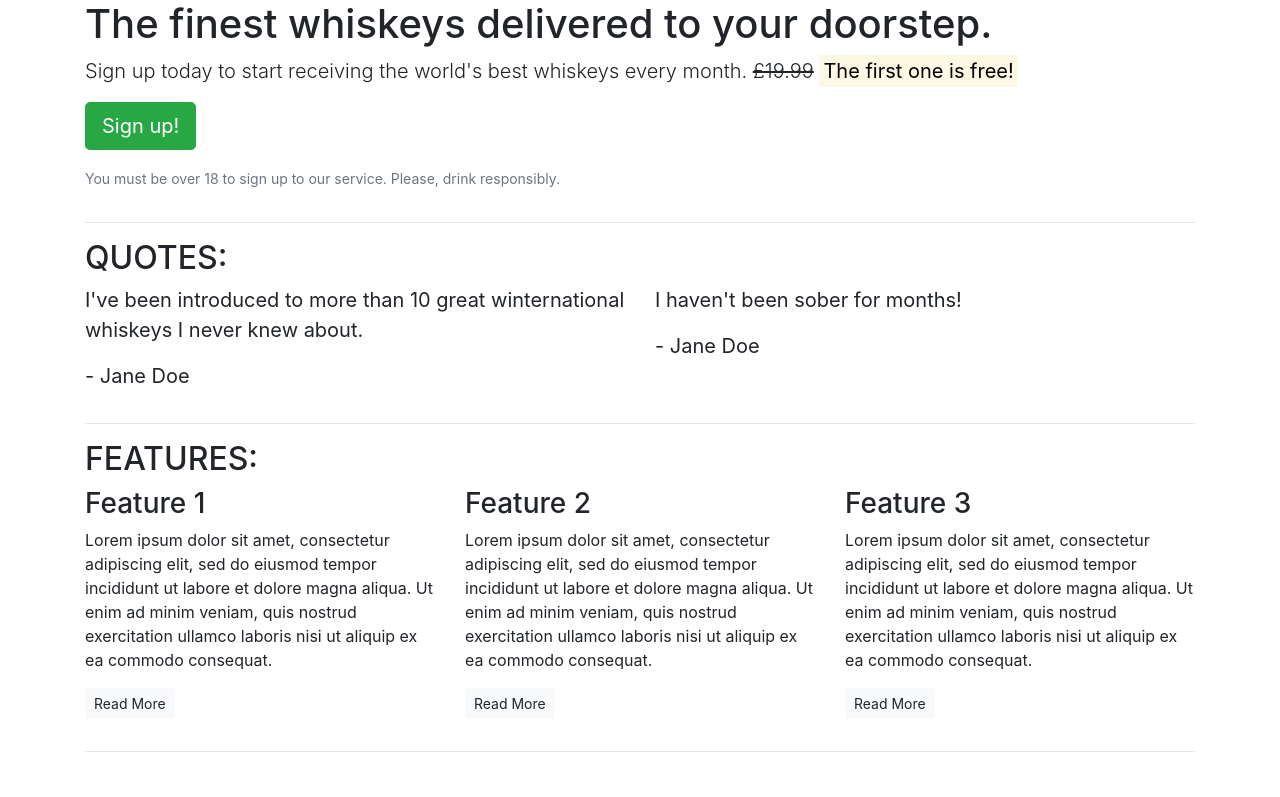
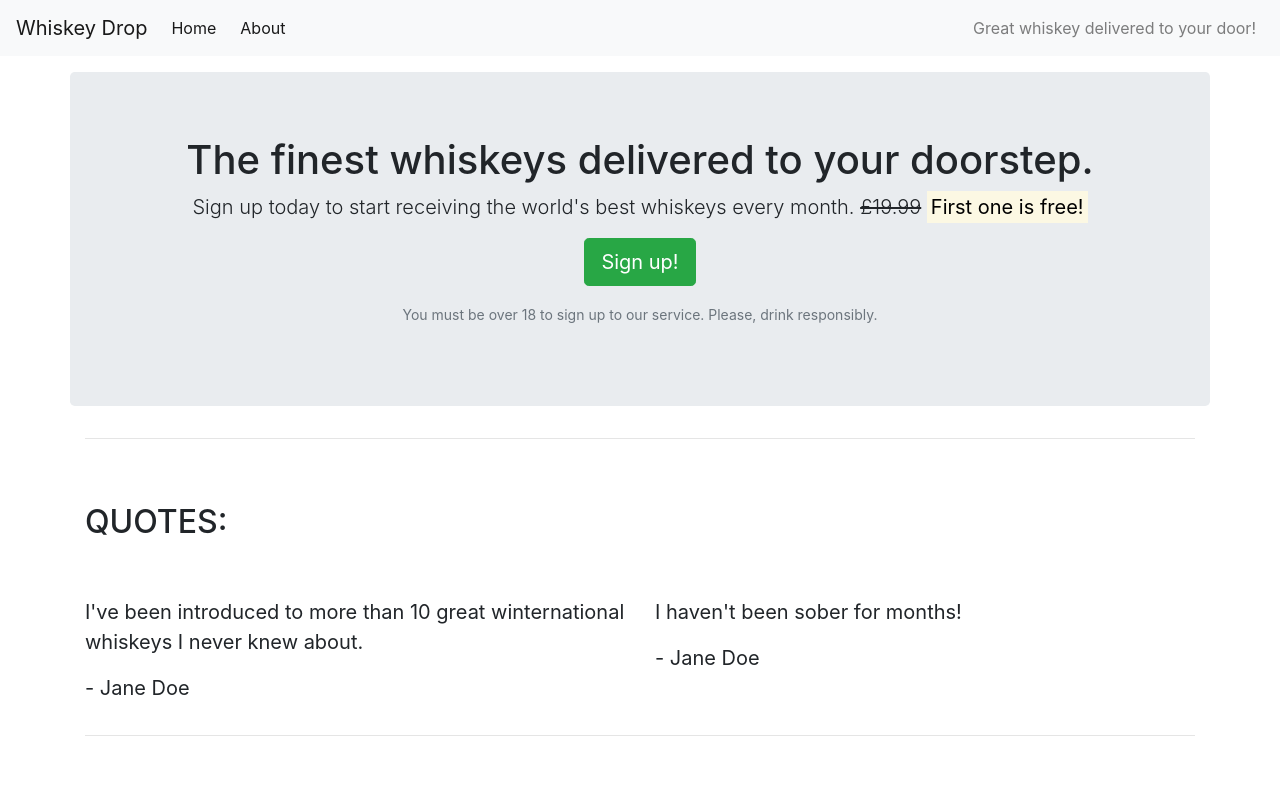
Before and after one commit to emmy-codes/pp4-practice, a plain HTML site: page index.html in a window 1280 px wide. Shown: the top 797 px of the page. Drawn offline with nearby package versions, Linux system fonts and the light colour scheme.

Commit message:
Improve spacing and add jumbotron to intro text

```diff
--- a/index.html
+++ b/index.html
@@ -20,20 +20,32 @@
   </head>
 
   <body>
-    <article class="container">
+    <nav class="navbar navbar-light bg-light navbar-expand-sm">
+      <a href="/" class="navbar-brand">Whiskey Drop</a>
+      <ul class="navbar-nav mr-auto">
+        <li class="active nav-item mr-2"><a href="/" class="nav-link">Home</a></li>
+        <li class="active nav-item mr-2"><a href="/about" class="nav-link">About</a></li>
+        <li class="active nav-item mr-2 d-block d-sm-none"><a href="/login" class="nav-link">Sign In / Sign Up</a></li>
+      </ul>
+      <div class="d-none d-md-block">
+        <p class="navbar-text my-auto mr-2">Great whiskey delivered to your door!</p>
+      </div>
+    </nav>
+    <article class="container mt-3">
       <!-- Callout -->
-      <div class="row">
+      <div class="row jumbotron text-center">
         <div class="col-12">
           <section class="callout">
             <h1>The finest whiskeys delivered to your doorstep.</h1>
             <p class="lead">
               Sign up today to start receiving the world's best whiskeys every
               month.
-              <s>£19.99</s>
+              <s class="d-none d-sm-inline">£19.99</s>
+              <span class="d-inline d-sm-none"><br></span>
               <!-- Puts text in bold -->
               <strong>
                 <!-- Highlights the text -->
-                <mark>The first one is free!</mark>
+                <mark>First one is free!</mark>
               </strong>
             </p>
             <p class="lead"><button class="btn btn-lg btn-success">Sign up!</button></p>
@@ -51,7 +63,7 @@
       <!-- Quotes -->
       <section class="quotes">
         <div class="row">
-          <div class="col-12">
+          <div class="col-12 my-5">
             <h2 class="text-uppercase">Quotes:</h2>
           </div>
         </div>
@@ -78,7 +90,7 @@
       <!-- Features -->
       <section class="features">
         <div class="row">
-          <div class="col-12">
+          <div class="col-12 my-5">
             <h2 class="text-uppercase">Features:</h2>
           </div>
         </div>
```
